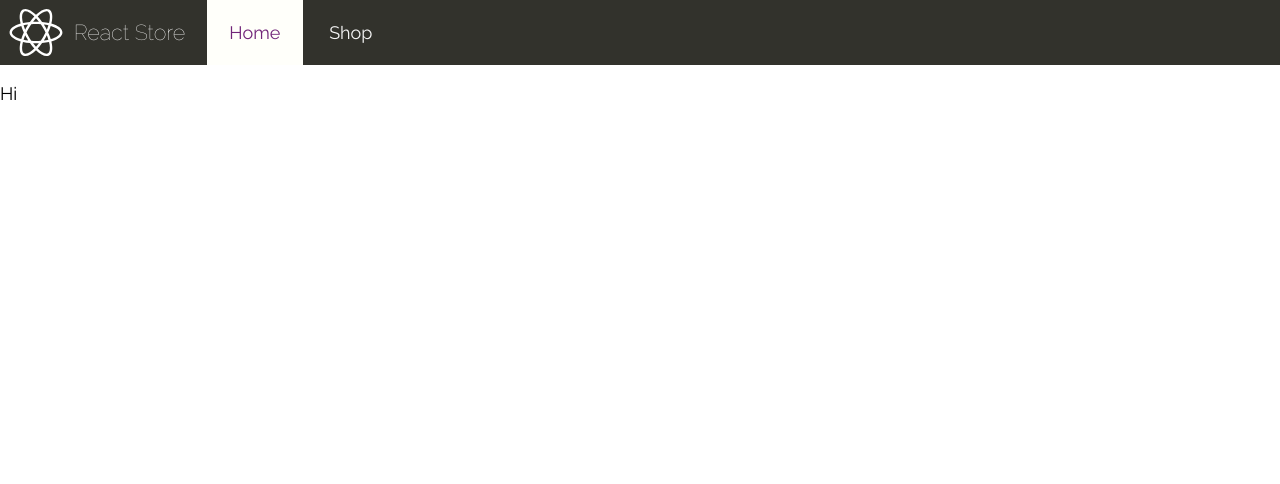
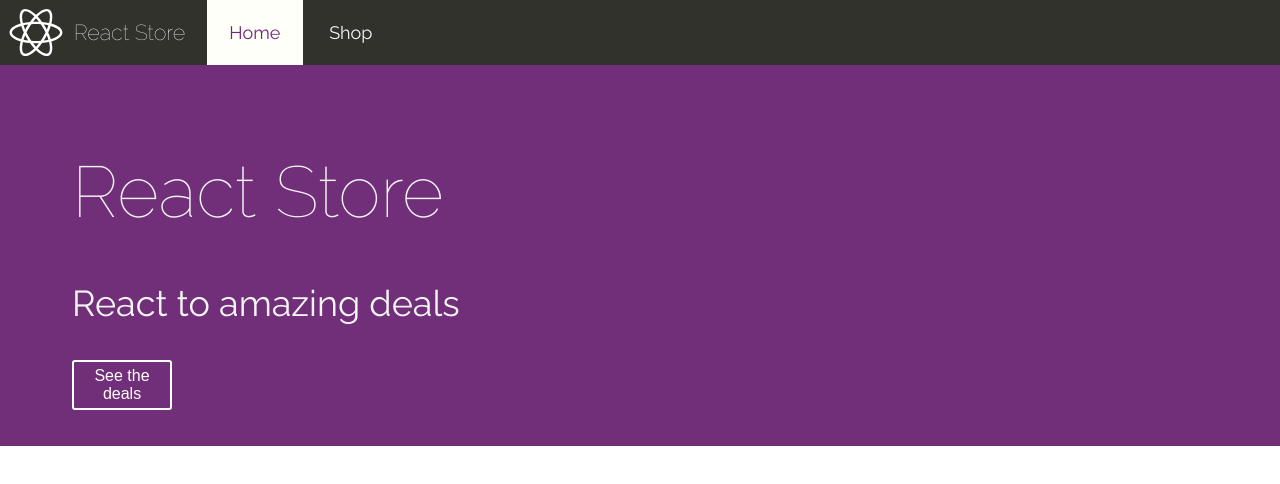
Before and after one commit to jongrim/react-store, a React (Create React App) app: page / in a window 1280 px wide. Shown: the top 484 px of the page. Built offline with nearby package versions, Linux system fonts and the light colour scheme.

Commit message:
Add some home screen content

```diff
--- a/src/components/App.js
+++ b/src/components/App.js
@@ -1,4 +1,5 @@
 import React, { Component } from 'react';
+import Home from './Home.js';
 import Nav from './Nav';
 import Store from './Store';
 import { BrowserRouter as Router, Route } from 'react-router-dom';
@@ -16,7 +17,7 @@ class App extends Component {
       <Router>
         <div style={appStyle}>
           <Nav />
-          <Route exact path="/" render={() => <p>Hi</p>} />
+          <Route exact path="/" component={Home} />
           <Route path="/shop" component={Store} />
         </div>
       </Router>
--- a/src/components/Buttons.js
+++ b/src/components/Buttons.js
@@ -1,5 +1,77 @@
 import React from 'react';
 import PropTypes from 'prop-types';
+
+export const WhiteButton = props => {
+  const style = {
+    color: '#FFFFFA',
+    border: '2px solid #FFFFFA',
+    backgroundColor: 'transparent',
+    height: props.small ? '20px' : '50px',
+    width: props.small ? '80px' : '100px',
+    fontSize: props.small ? '12px' : '16px',
+    boxShadow: 'none',
+    cursor: 'pointer',
+    textAlign: 'center',
+    borderRadius: '3px'
+  };
+
+  return (
+    <Button
+      style={style}
+      clickAction={props.clickAction}
+      dataObj={props.dataObj}>
+      {props.children}
+    </Button>
+  );
+};
+
+WhiteButton.propTypes = {
+  small: PropTypes.bool,
+  clickAction: PropTypes.func.isRequired,
+  dataObj: PropTypes.object
+};
+
+WhiteButton.defaultProps = {
+  small: true,
+  clickAction: null,
+  dataObj: null
+};
+
+export const BlackButton = props => {
+  const style = {
+    color: '#000103',
+    border: '2px solid #000103',
+    backgroundColor: 'transparent',
+    height: props.small ? '20px' : '50px',
+    width: props.small ? '80px' : '100px',
+    fontSize: props.small ? '12px' : '16px',
+    boxShadow: 'none',
+    cursor: 'pointer',
+    textAlign: 'center',
+    borderRadius: '3px'
+  };
+
+  return (
+    <Button
+      style={style}
+      clickAction={props.clickAction}
+      dataObj={props.dataObj}>
+      {props.children}
+    </Button>
+  );
+};
+
+BlackButton.propTypes = {
+  small: PropTypes.bool,
+  clickAction: PropTypes.func.isRequired,
+  dataObj: PropTypes.object
+};
+
+BlackButton.defaultProps = {
+  small: true,
+  clickAction: null,
+  dataObj: null
+};
 
 export const BlueButton = props => {
   const style = {
--- /dev/null
+++ b/src/components/Home.js
@@ -0,0 +1,26 @@
+import React from 'react';
+import { Link } from 'react-router-dom';
+import { WhiteButton } from './Buttons.js';
+
+const jumboDisplay = {
+  minHeight: '240px',
+  padding: '2em 4em',
+  backgroundColor: '#712F79',
+  color: '#F5F5F5'
+};
+
+const Home = () => {
+  return (
+    <div style={jumboDisplay}>
+      <h1 style={{ fontSize: '4rem', fontWeight: '100' }}>React Store</h1>
+      <p style={{ fontSize: '2rem' }}>React to amazing deals</p>
+      <Link to="/shop">
+        <WhiteButton small={false} clickAction={() => null}>
+          See the deals
+        </WhiteButton>
+      </Link>
+    </div>
+  );
+};
+
+export default Home;
```
